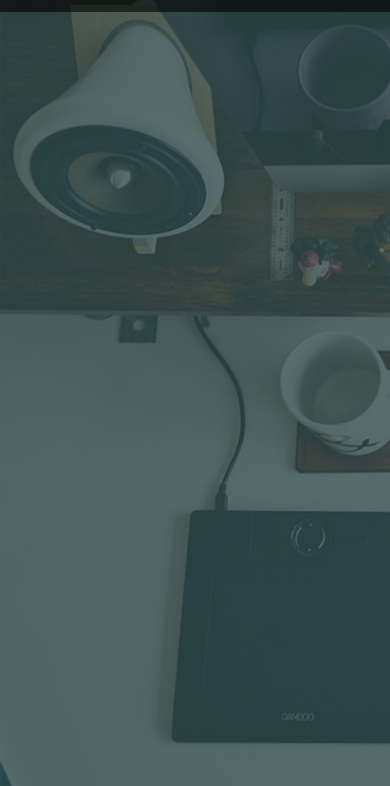
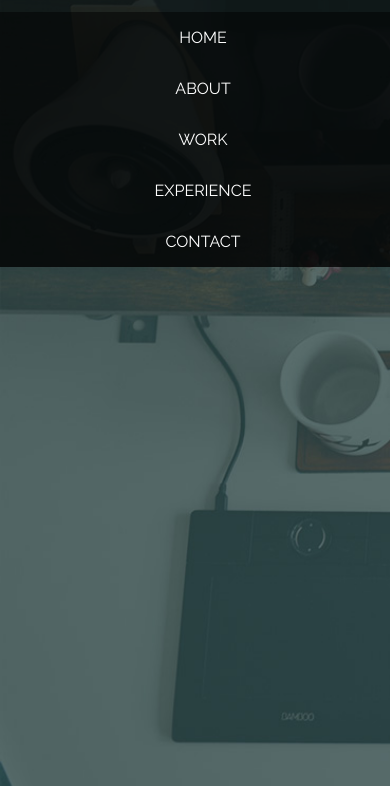
Before and after one commit to mava1412/mava1412.github.io, a website: page index.html in a window 390 px wide. Both pictures are taken after a click on the element 195 px from the left and 31 px from the top of the page. Shown: the part 50-836 px from the top of the page. Drawn offline with nearby package versions, Linux system fonts and the light colour scheme.

Commit message:
fixed hamburger menu

```diff
--- a/css/style.css
+++ b/css/style.css
@@ -233,7 +233,7 @@ nav ul {
 	/* margin: 1em 0; */
 	margin: 0;
 	padding: 0;
-	text-align: right;
+	text-align: center;
 	transition: 1s;
 	float: right;
 	z-index: 1000;
@@ -745,7 +745,8 @@ footer {
 	}
 
 	.showing {
-		max-height: 20em;
+		max-height: 50em;
+		/* text-align: center; */
 	}
 
 	nav ul li {
--- a/js/main.js
+++ b/js/main.js
@@ -1,10 +1,10 @@
 $(document).ready(function() {
   $(".menu-icon").on("click", function() {
-    $("nav-ul").toggleClass("showing");
+    $("nav ul").toggleClass("showing");
   });
 });
 
-$(window).on('scroll', function() {
+$(window).on("scroll", function() {
   if($(window).scrollTop()) {
     $('nav').addClass('black');
   }
```
